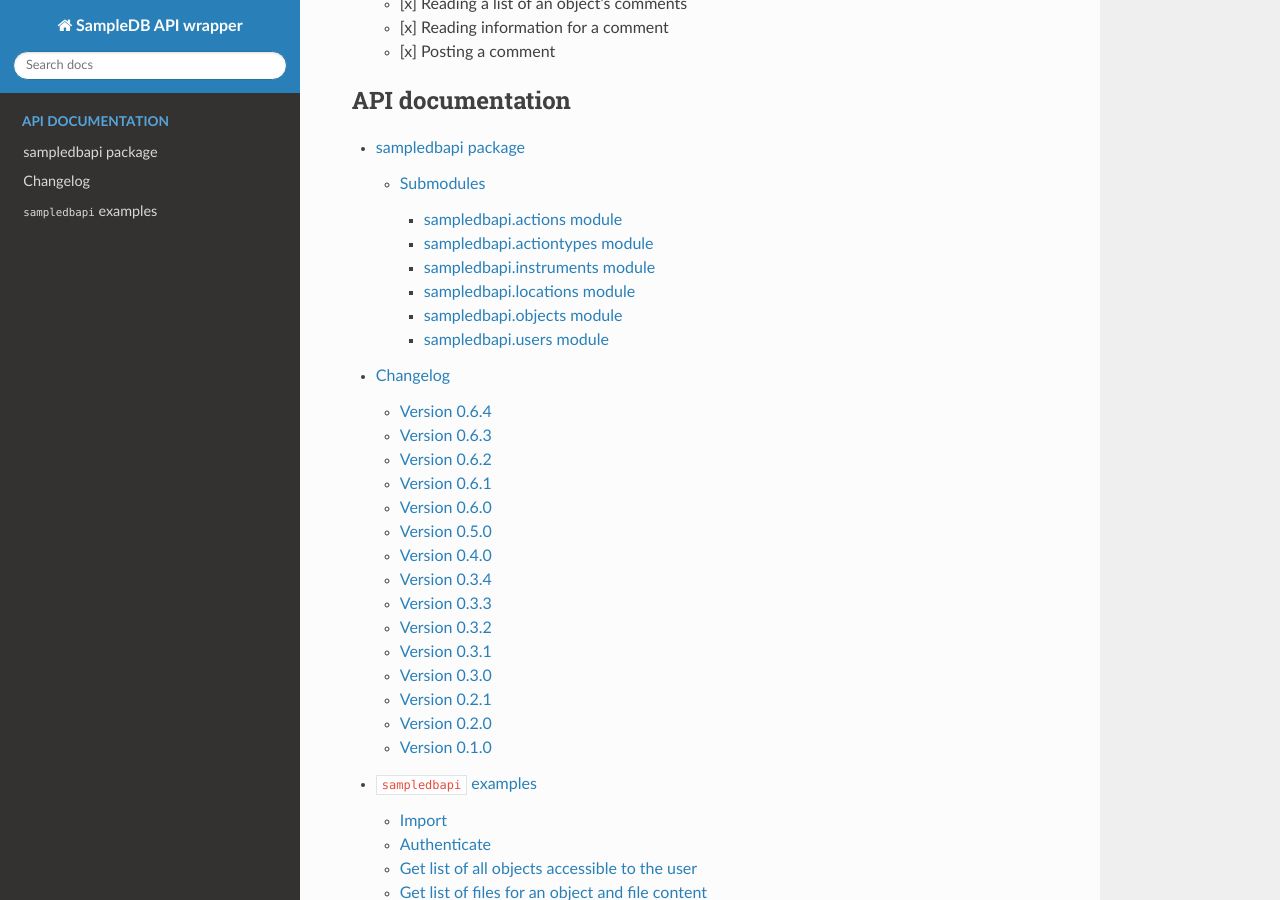
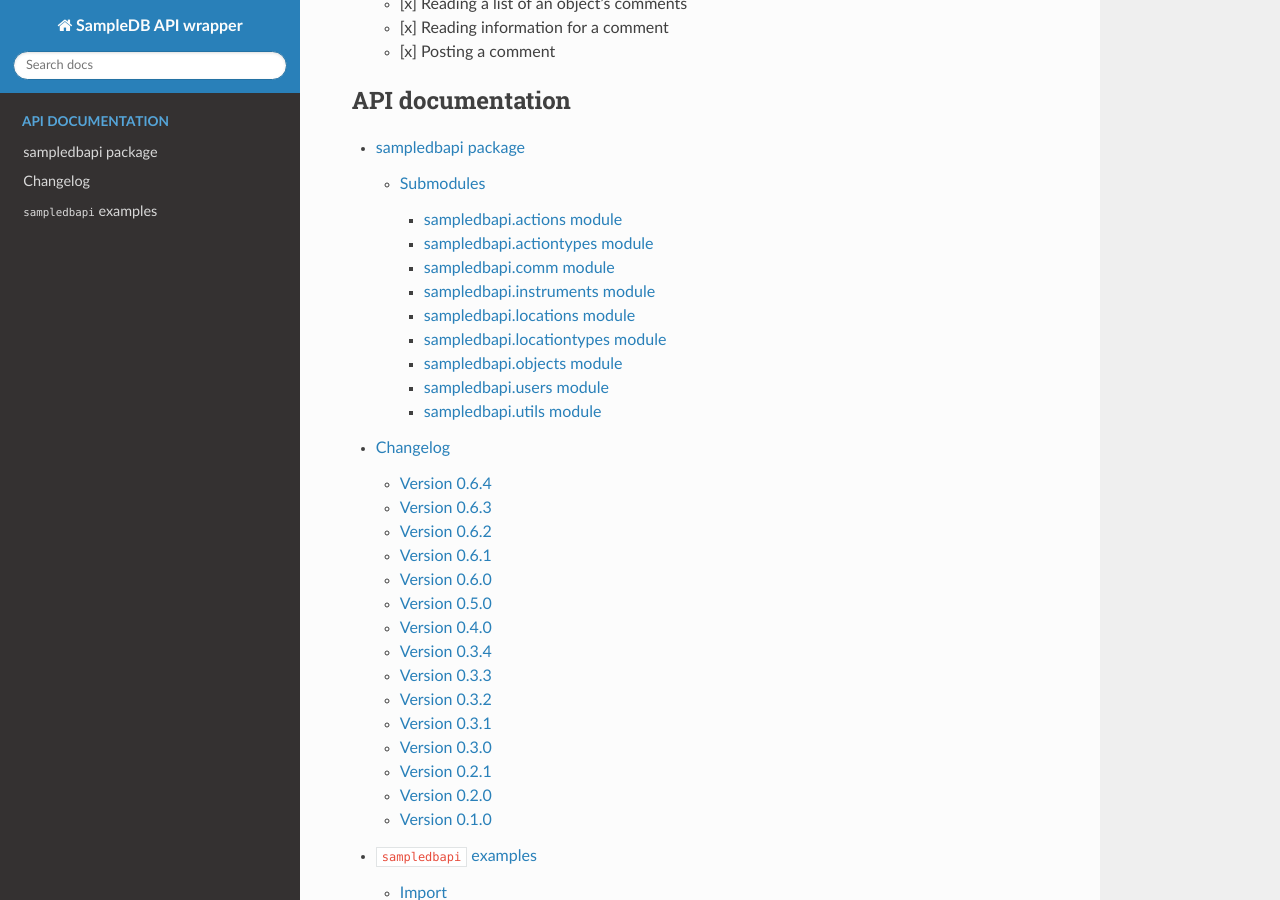
Before and after one commit to AG-Salinga/sampledb-api-wrapper, a Sphinx documentation site: the page built from doc/index.rst, in a window 1280 px wide and 900 px high, scrolled down 3108 px. Built offline with Sphinx 7.4.7 and the Read the Docs theme 2.0.0, drawn with Linux system fonts in a browser that asks for light colours.

Commit message:
Include missing submodules in documentation

```diff
--- a/doc/conf.py
+++ b/doc/conf.py
@@ -63,7 +63,7 @@ master_doc = 'index'
 #
 # This is also used if you do content translation via gettext catalogs.
 # Usually you set "language" from the command line for these cases.
-language = None
+language = 'en'
 
 # List of patterns, relative to source directory, that match files and
 # directories to ignore when looking for source files.
--- /dev/null
+++ b/doc/sampledbapi.comm.rst
@@ -0,0 +1,8 @@
+sampledbapi.comm module
+=======================
+
+.. automodule:: sampledbapi.comm
+   :members:
+   :undoc-members:
+   :show-inheritance:
+   :private-members:
--- /dev/null
+++ b/doc/sampledbapi.locationtypes.rst
@@ -0,0 +1,8 @@
+sampledbapi.locationtypes module
+================================
+
+.. automodule:: sampledbapi.locationtypes
+   :members:
+   :undoc-members:
+   :show-inheritance:
+   :private-members:
--- a/doc/sampledbapi.rst
+++ b/doc/sampledbapi.rst
@@ -15,7 +15,10 @@ Submodules
 
    sampledbapi.actions
    sampledbapi.actiontypes
+   sampledbapi.comm
    sampledbapi.instruments
    sampledbapi.locations
+   sampledbapi.locationtypes
    sampledbapi.objects
    sampledbapi.users
+   sampledbapi.utils
--- /dev/null
+++ b/doc/sampledbapi.utils.rst
@@ -0,0 +1,8 @@
+sampledbapi.utils module
+========================
+
+.. automodule:: sampledbapi.utils
+   :members:
+   :undoc-members:
+   :show-inheritance:
+   :private-members:
```
